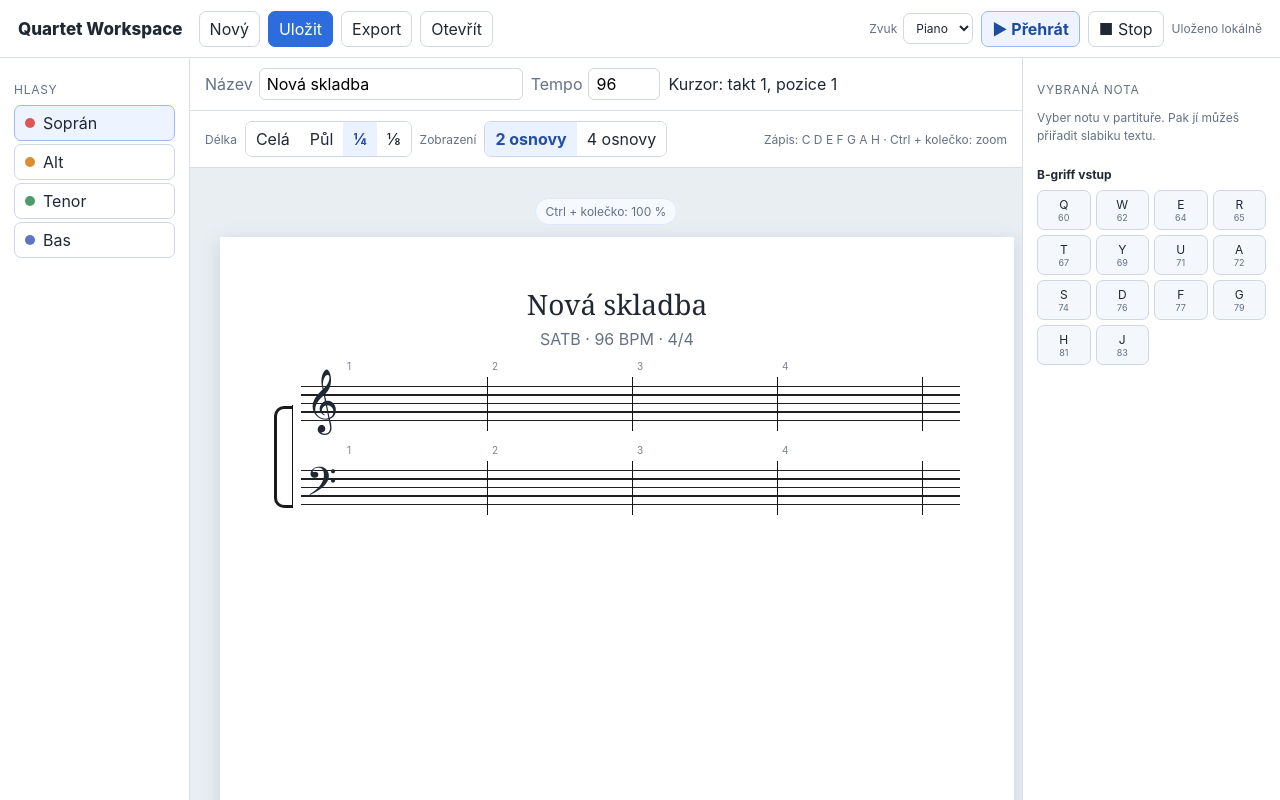
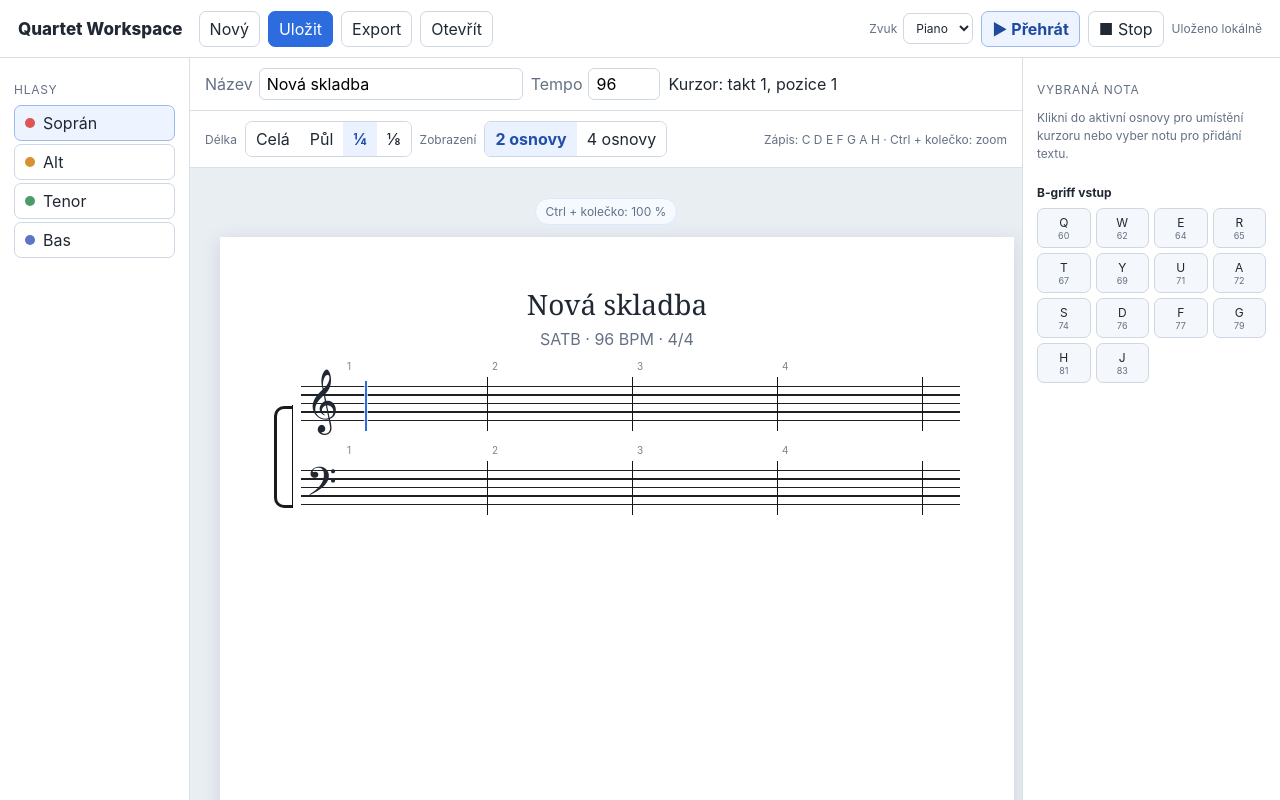
Before and after one commit to ladaknotek/columba_palumbus, a React (Vite) app: page / in a window 1280 px wide. Shown: the top 800 px of the page. Built offline with nearby package versions, Linux system fonts and the light colour scheme.

Commit message:
add cursor placement

```diff
--- a/src/app/App.tsx
+++ b/src/app/App.tsx
@@ -1,8 +1,11 @@
 import { useEffect, useMemo, useRef, useState } from 'react';
 
 import {
+  advanceCursor,
   createEmptyProject,
   defaultMidiForVoice,
+  getCursorAfterLastVoiceEvent,
+  type CursorPosition,
   type Duration,
   type NoteEvent,
   type ScoreProject,
@@ -25,7 +28,7 @@ import {
   saveProject,
 } from '../features/projects/projectStorage';
 
-const SLOT_COUNT = 4;
+const SYSTEM_MEASURES = 4;
 
 export function App() {
   const [project, setProject] = useState<ScoreProject>(
@@ -34,7 +37,10 @@ export function App() {
 
   const [activeVoice, setActiveVoice] = useState<VoiceId>('s');
   const [duration, setDuration] = useState<Duration>('quarter');
-  const [cursor, setCursor] = useState({ measure: 0, slot: 0 });
+  const [cursor, setCursor] = useState<CursorPosition>({
+    measure: 0,
+    slot: 0,
+  });
   const [selectedEventId, setSelectedEventId] = useState<string | null>(null);
   const [playingEventId, setPlayingEventId] = useState<string | null>(null);
   const [status, setStatus] = useState('Připraveno');
@@ -43,7 +49,17 @@ export function App() {
   const fileInputRef = useRef<HTMLInputElement>(null);
   const playbackRef = useRef(new PlaybackEngine());
 
-  // Autosave se zpozděním: při rychlém zápisu neukládáme po každém stisku zvlášť.
+  /**
+   * Při prvním otevření existujícího projektu nezačínáme vždy na taktu 1.
+   * Výchozí hlas je soprán, proto kurzor přesuneme za poslední sopránovou notu.
+   */
+  useEffect(() => {
+    moveCursorToVoiceEnd('s');
+    // Úmyslně jen při prvním načtení aplikace.
+    // eslint-disable-next-line react-hooks/exhaustive-deps
+  }, []);
+
+  // Autosave se zpožděním: při rychlém zápisu neukládáme po každém stisku zvlášť.
   useEffect(() => {
     const timer = window.setTimeout(() => {
       saveProject(project);
@@ -95,9 +111,58 @@ export function App() {
     }));
   }
 
+  function requiredMeasureCount(measure: number): number {
+    return Math.max(
+      SYSTEM_MEASURES,
+      (Math.floor(measure / SYSTEM_MEASURES) + 1) * SYSTEM_MEASURES,
+    );
+  }
+
+  /**
+   * Kurzor může být hned za posledním existujícím taktem.
+   * V tom případě rovnou vytvoříme další systém, aby byl kurzor viditelný
+   * a šlo do něj okamžitě psát.
+   */
+  function ensureCursorIsVisible(position: CursorPosition) {
+    const minimumMeasureCount = requiredMeasureCount(position.measure);
+
+    setProject((current) => {
+      if (current.measureCount >= minimumMeasureCount) {
+        return current;
+      }
+
+      return {
+        ...current,
+        measureCount: minimumMeasureCount,
+        updatedAt: new Date().toISOString(),
+      };
+    });
+  }
+
+  function setInsertionCursor(position: CursorPosition) {
+    setCursor(position);
+    setSelectedEventId(null);
+    ensureCursorIsVisible(position);
+  }
+
+  function moveCursorToVoiceEnd(voiceId: VoiceId) {
+    const position = getCursorAfterLastVoiceEvent(project.events, voiceId);
+    setCursor(position);
+    ensureCursorIsVisible(position);
+  }
+
+  /**
+   * Přepnutí hlasu nikdy nepřebírá kurzor z předchozího hlasu.
+   * Každý hlas má vlastní logickou „pracovní pozici“ za svou poslední notou.
+   */
+  function activateVoice(voiceId: VoiceId) {
+    setActiveVoice(voiceId);
+    setSelectedEventId(null);
+    moveCursorToVoiceEnd(voiceId);
+  }
+
   function insertNote(midi: number) {
     const id = crypto.randomUUID();
-
     const event: NoteEvent = {
       id,
       voiceId: activeVoice,
@@ -107,8 +172,12 @@ export function App() {
       duration,
     };
 
+    const nextCursor = advanceCursor(cursor, duration);
+    const minimumMeasureCount = requiredMeasureCount(nextCursor.measure);
+
     updateProject((current) => ({
       ...current,
+      measureCount: Math.max(current.measureCount, minimumMeasureCount),
       events: [
         ...current.events.filter(
           (existing) => !(
@@ -123,7 +192,7 @@ export function App() {
 
     setSelectedEventId(id);
 
-    // Nově: okamžitá zvuková odezva při zápisu noty.
+    // Okamžitá zvuková odezva při zápisu noty.
     playbackRef.current.previewNote({
       midi,
       duration,
@@ -131,35 +200,18 @@ export function App() {
       soundStyle: project.playbackSound,
     });
 
-    advanceCursor();
-  }
-
-  function advanceCursor() {
-    setCursor((current) => {
-      const nextSlot = current.slot + 1;
-
-      if (nextSlot < SLOT_COUNT) {
-        return { ...current, slot: nextSlot };
-      }
-
-      const nextMeasure = current.measure + 1;
-
-      if (nextMeasure >= project.measureCount) {
-        updateProject((score) => ({
-          ...score,
-          measureCount: score.measureCount + 4,
-        }));
-      }
-
-      return { measure: nextMeasure, slot: 0 };
-    });
+    setCursor(nextCursor);
   }
 
   function deleteSelectedOrLast() {
     const target = selectedEventId
-      ?? [...project.events]
+      ? project.events.find((event) => event.id === selectedEventId)
+      : [...project.events]
         .filter((item) => item.voiceId === activeVoice)
-        .at(-1)?.id;
+        .sort((left, right) => (
+          right.measure - left.measure || right.slot - left.slot
+        ))
+        .at(0);
 
     if (!target) {
       return;
@@ -167,9 +219,11 @@ export function App() {
 
     updateProject((current) => ({
       ...current,
-      events: current.events.filter((event) => event.id !== target),
+      events: current.events.filter((event) => event.id !== target.id),
     }));
 
+    // Po Backspace je přirozené pokračovat přesně na uvolněném místě.
+    setCursor({ measure: target.measure, slot: target.slot });
     setSelectedEventId(null);
   }
 
@@ -178,6 +232,15 @@ export function App() {
     [project.events, selectedEventId],
   );
 
+  function selectEvent(event: NoteEvent) {
+    setSelectedEventId(event.id);
+    setActiveVoice(event.voiceId);
+
+    // Kliknutí na notu je výběr pro text a vlastnosti, ne příkaz k přepsání.
+    // Zápis dál pokračuje za poslední notou stejného hlasu.
+    moveCursorToVoiceEnd(event.voiceId);
+  }
+
   function changeLyric(value: string) {
     if (!selectedEventId) {
       return;
@@ -185,11 +248,11 @@ export function App() {
 
     updateProject((current) => ({
       ...current,
-      events: current.events.map((event) =>
+      events: current.events.map((event) => (
         event.id === selectedEventId
           ? { ...event, lyric: value || undefined }
-          : event,
-      ),
+          : event
+      )),
     }));
   }
 
@@ -208,6 +271,7 @@ export function App() {
 
     playbackRef.current.stop();
     setProject(createEmptyProject());
+    setActiveVoice('s');
     setCursor({ measure: 0, slot: 0 });
     setSelectedEventId(null);
     setPlayingEventId(null);
@@ -217,7 +281,21 @@ export function App() {
     readProjectFile(file)
       .then((loaded) => {
         playbackRef.current.stop();
-        setProject(loaded);
+
+        const firstCursor = getCursorAfterLastVoiceEvent(
+          loaded.events,
+          activeVoice,
+        );
+
+        setProject({
+          ...loaded,
+          measureCount: Math.max(
+            loaded.measureCount,
+            requiredMeasureCount(firstCursor.measure),
+          ),
+        });
+        setCursor(firstCursor);
+        setSelectedEventId(null);
         setPlayingEventId(null);
         setStatus('Projekt otevřen');
       })
@@ -293,11 +371,10 @@ export function App() {
         <span className="status">{status}</span>
       </header>
 
-      {/* Přesně tři přímé položky gridu: levý panel, editor, pravý panel. */}
       <div className="workspace">
         <VoicePanel
           activeVoice={activeVoice}
-          onVoiceChange={setActiveVoice}
+          onVoiceChange={activateVoice}
         />
 
         <main className="editor-main">
@@ -318,7 +395,7 @@ export function App() {
                 min="30"
                 max="300"
                 value={project.tempo}
-                onChange={(event) =>
+                onChange={(event) => (
                   updateProject((current) => ({
                     ...current,
                     tempo: Math.max(
@@ -326,7 +403,7 @@ export function App() {
                       Math.min(300, Number(event.target.value) || 96),
                     ),
                   }))
-                }
+                )}
               />
             </label>
 
@@ -339,12 +416,12 @@ export function App() {
             duration={duration}
             layoutMode={project.layoutMode}
             onDurationChange={setDuration}
-            onLayoutChange={(layoutMode) =>
+            onLayoutChange={(layoutMode) => (
               updateProject((current) => ({
                 ...current,
                 layoutMode,
               }))
-            }
+            )}
           />
 
           <div
@@ -356,15 +433,15 @@ export function App() {
 
               event.preventDefault();
 
-              setZoom((current) =>
+              setZoom((current) => (
                 Math.max(
                   0.55,
                   Math.min(
                     1.85,
                     current + (event.deltaY < 0 ? 0.1 : -0.1),
                   ),
-                ),
-              );
+                )
+              ));
             }}
           >
             <div className="zoom-hint">
@@ -378,12 +455,11 @@ export function App() {
               <ScoreRenderer
                 project={project}
                 activeVoice={activeVoice}
+                cursor={cursor}
                 selectedEventId={selectedEventId}
                 playingEventId={playingEventId}
-                onSelectEvent={(event) => {
-                  setSelectedEventId(event.id);
-                  setActiveVoice(event.voiceId);
-                }}
+                onSelectEvent={selectEvent}
+                onCursorChange={setInsertionCursor}
               />
             </div>
           </div>
@@ -416,14 +492,14 @@ export function App() {
                 onClick={() => {
                   updateProject((current) => ({
                     ...current,
-                    events: current.events.map((event) =>
+                    events: current.events.map((event) => (
                       event.id === selectedEvent.id
                         ? {
                             ...event,
                             midi: defaultMidiForVoice(event.voiceId),
                           }
-                        : event,
-                    ),
+                        : event
+                    )),
                   }));
                 }}
               >
@@ -432,7 +508,8 @@ export function App() {
             </>
           ) : (
             <p className="muted">
-              Vyber notu v partituře. Pak jí můžeš přiřadit slabiku textu.
+              Klikni do aktivní osnovy pro umístění kurzoru nebo vyber notu
+              pro přidání textu.
             </p>
           )}
 
--- a/src/domain/score.ts
+++ b/src/domain/score.ts
@@ -1,15 +1,18 @@
 export type VoiceId = 's' | 'a' | 't' | 'b';
-
 export type LayoutMode = 'two-staves' | 'four-staves';
-
 export type Duration = 'whole' | 'half' | 'quarter' | 'eighth';
+export type SoundStyle = 'piano' | 'vocal';
 
 /**
- * Zatím jsou oba zvuky syntetizované přímo přes Web Audio API.
- * Piano má krátký perkusivní náběh; vokál je měkký, filtry upravený syntetický tón.
- * Skutečné samply / SoundFonty půjdou později přidat bez změny notového modelu.
+ * Aktuální editor používá v každém 4/4 taktu čtyři zapisovací pozice.
+ * Později to nahradíme jemnější tickovou mřížkou pro osminy, trioly apod.
  */
-export type SoundStyle = 'piano' | 'vocal';
+export const SLOTS_PER_MEASURE = 4;
+
+export interface CursorPosition {
+  measure: number;
+  slot: number;
+}
 
 export interface NoteEvent {
   id: string;
@@ -27,10 +30,7 @@ export interface ScoreProject {
   title: string;
   tempo: number;
   layoutMode: LayoutMode;
-
-  /** Uloží se do localStorage i do exportovaného .quartet.json. */
   playbackSound: SoundStyle;
-
   measureCount: number;
   events: NoteEvent[];
   updatedAt: string;
@@ -62,15 +62,9 @@ export function createEmptyProject(): ScoreProject {
 }
 
 export function defaultMidiForVoice(voiceId: VoiceId): number {
-  return {
-    s: 72,
-    a: 67,
-    t: 60,
-    b: 52,
-  }[voiceId];
+  return { s: 72, a: 67, t: 60, b: 52 }[voiceId];
 }
 
-/** Převádí notovou hodnotu na počet dob ve 4/4. */
 export function durationToBeats(duration: Duration): number {
   return {
     whole: 4,
@@ -79,3 +73,58 @@ export function durationToBeats(duration: Duration): number {
     eighth: 0.5,
   }[duration];
 }
+
+/**
+ * Kolik pozic aktuální čtyřdílné mřížky zabere nota.
+ * Osmina je zatím dočasně jedna pozice, protože editor dosud neumí
+ * polohu „mezi dobami“. To vyřeší budoucí přechod na tickovou mřížku.
+ */
+export function durationToSlots(duration: Duration): number {
+  return {
+    whole: 4,
+    half: 2,
+    quarter: 1,
+    eighth: 1,
+  }[duration];
+}
+
+export function advanceCursor(
+  position: CursorPosition,
+  duration: Duration = 'quarter',
+): CursorPosition {
+  const absoluteSlot =
+    position.measure * SLOTS_PER_MEASURE
+    + position.slot
+    + durationToSlots(duration);
+
+  return {
+    measure: Math.floor(absoluteSlot / SLOTS_PER_MEASURE),
+    slot: absoluteSlot % SLOTS_PER_MEASURE,
+  };
+}
+
+/**
+ * Vrátí první rozumnou pozici pro další zápis konkrétního hlasu.
+ * Hledá skutečný konec noty, ne jen její začátek, takže půlová a celá
+ * nota posunou kurzor dál než čtvrťová.
+ */
+export function getCursorAfterLastVoiceEvent(
+  events: NoteEvent[],
+  voiceId: VoiceId,
+): CursorPosition {
+  const voiceEvents = events.filter((event) => event.voiceId === voiceId);
+
+  if (voiceEvents.length === 0) {
+    return { measure: 0, slot: 0 };
+  }
+
+  return voiceEvents
+    .map((event) => advanceCursor(
+      { measure: event.measure, slot: event.slot },
+      event.duration,
+    ))
+    .sort((left, right) => (
+      left.measure - right.measure || left.slot - right.slot
+    ))
+    .at(-1) ?? { measure: 0, slot: 0 };
+}
--- a/src/features/editor/ScoreRenderer.tsx
+++ b/src/features/editor/ScoreRenderer.tsx
@@ -1,23 +1,49 @@
-import type { LayoutMode, NoteEvent, ScoreProject, VoiceId } from '../../domain/score';
-import { VOICES } from '../../domain/score';
+import type { MouseEvent } from 'react';
+
+import type {
+  CursorPosition,
+  LayoutMode,
+  NoteEvent,
+  ScoreProject,
+  VoiceId,
+} from '../../domain/score';
+import { SLOTS_PER_MEASURE, VOICES } from '../../domain/score';
 
 interface Props {
   project: ScoreProject;
   activeVoice: VoiceId;
+  cursor: CursorPosition;
   selectedEventId: string | null;
   playingEventId: string | null;
   onSelectEvent: (event: NoteEvent) => void;
+  onCursorChange: (position: CursorPosition) => void;
 }
 
 const SYSTEM_MEASURES = 4;
 const MEASURE_WIDTH = 145;
+const STAFF_CONTENT_LEFT = 42;
+const NOTE_OFFSET_IN_MEASURE = 22;
+const SLOT_STEP = 28;
 
-export function ScoreRenderer({ project, activeVoice, selectedEventId, playingEventId, onSelectEvent }: Props) {
-  const systems = Array.from({ length: Math.ceil(project.measureCount / SYSTEM_MEASURES) }, (_, index) => index);
+export function ScoreRenderer({
+  project,
+  activeVoice,
+  cursor,
+  selectedEventId,
+  playingEventId,
+  onSelectEvent,
+  onCursorChange,
+}: Props) {
+  const systems = Array.from(
+    { length: Math.ceil(project.measureCount / SYSTEM_MEASURES) },
+    (_, index) => index,
+  );
+
   return (
     <div className="paper-page">
       <h1>{project.title}</h1>
       <p className="page-meta">SATB · {project.tempo} BPM · 4/4</p>
+
       <div className="score-systems">
         {systems.map((systemIndex) => (
           <ScoreSystem
@@ -25,9 +51,11 @@ export function ScoreRenderer({ project, activeVoice, selectedEventId, playingEv
             project={project}
             startMeasure={systemIndex * SYSTEM_MEASURES}
             activeVoice={activeVoice}
+            cursor={cursor}
             selectedEventId={selectedEventId}
             playingEventId={playingEventId}
             onSelectEvent={onSelectEvent}
+            onCursorChange={onCursorChange}
           />
         ))}
       </div>
@@ -35,53 +63,176 @@ export function ScoreRenderer({ project, activeVoice, selectedEventId, playingEv
   );
 }
 
-function ScoreSystem({ project, startMeasure, activeVoice, selectedEventId, playingEventId, onSelectEvent }: Props & { startMeasure: number }) {
-  const rowVoiceGroups: VoiceId[][] = project.layoutMode === 'two-staves' ? [['s', 'a'], ['t', 'b']] : [['s'], ['a'], ['t'], ['b']];
-  const measures = Array.from({ length: Math.min(SYSTEM_MEASURES, project.measureCount - startMeasure) }, (_, index) => startMeasure + index);
+function ScoreSystem({
+  project,
+  startMeasure,
+  activeVoice,
+  cursor,
+  selectedEventId,
+  playingEventId,
+  onSelectEvent,
+  onCursorChange,
+}: Props & { startMeasure: number }) {
+  const rowVoiceGroups: VoiceId[][] = project.layoutMode === 'two-staves'
+    ? [['s', 'a'], ['t', 'b']]
+    : [['s'], ['a'], ['t'], ['b']];
+
+  const measures = Array.from(
+    {
+      length: Math.min(
+        SYSTEM_MEASURES,
+        project.measureCount - startMeasure,
+      ),
+    },
+    (_, index) => startMeasure + index,
+  );
 
   return (
     <section className={`score-system ${project.layoutMode}`}>
       <div className="system-bracket" />
       <div className="system-connector" />
-      {rowVoiceGroups.map((voiceIds, rowIndex) => (
+
+      {rowVoiceGroups.map((voiceIds, rowIndex) => {
+        const isActiveStaff = voiceIds.includes(activeVoice);
+        const isBassStaff = rowIndex >= Math.ceil(rowVoiceGroups.length / 2);
+        const cursorIsInThisSystem =
+          isActiveStaff
+          && cursor.measure >= startMeasure
+          && cursor.measure < startMeasure + measures.length;
+
+        return (
           <div className="staff-row" key={voiceIds.join('-')}>
             <FiveLineStaff />
-          <div className={`clef ${rowIndex >= Math.ceil(rowVoiceGroups.length / 2) ? 'bass-clef' : ''}`}>
-            {rowIndex >= Math.ceil(rowVoiceGroups.length / 2) ? '𝄢' : '𝄞'}
+
+            <div className={`clef ${isBassStaff ? 'bass-clef' : ''}`}>
+              {isBassStaff ? '𝄢' : '𝄞'}
             </div>
+
             {measures.map((measure, localIndex) => (
-            <div className="measure" style={{ left: 42 + localIndex * MEASURE_WIDTH }} key={measure}>
-              <span className="measure-number">{measure + 1}</span>
-            </div>
+              <MeasureTarget
+                key={measure}
+                measure={measure}
+                localIndex={localIndex}
+                isActiveStaff={isActiveStaff}
+                onCursorChange={onCursorChange}
+              />
             ))}
-          {voiceIds.flatMap((voiceId) => project.events.filter((event) => event.voiceId === voiceId && event.measure >= startMeasure && event.measure < startMeasure + SYSTEM_MEASURES)
+
+            {voiceIds.flatMap((voiceId) => (
+              project.events
+                .filter((event) => (
+                  event.voiceId === voiceId
+                  && event.measure >= startMeasure
+                  && event.measure < startMeasure + SYSTEM_MEASURES
+                ))
                 .map((event) => (
                   <NoteGlyph
                     key={event.id}
                     event={event}
                     voiceId={voiceId}
-                left={42 + (event.measure - startMeasure) * MEASURE_WIDTH + 22 + event.slot * 28}
+                    left={getSlotLeft(
+                      event.measure - startMeasure,
+                      event.slot,
+                    )}
                     selected={event.id === selectedEventId}
                     playing={event.id === playingEventId}
                     activeVoice={voiceId === activeVoice}
                     onClick={() => onSelectEvent(event)}
                   />
-            )))}
+                ))
+            ))}
+
+            {cursorIsInThisSystem && (
+              <div
+                className="score-cursor"
+                style={{
+                  left: getSlotLeft(
+                    cursor.measure - startMeasure,
+                    cursor.slot,
+                  ),
+                }}
+                aria-label={`Kurzor: takt ${cursor.measure + 1}, pozice ${cursor.slot + 1}`}
+              />
+            )}
           </div>
-      ))}
+        );
+      })}
     </section>
   );
 }
 
-function FiveLineStaff() {
-  return <div className="staff-lines" aria-hidden="true">{Array.from({ length: 5 }, (_, index) => <span key={index} />)}</div>;
+function MeasureTarget({
+  measure,
+  localIndex,
+  isActiveStaff,
+  onCursorChange,
+}: {
+  measure: number;
+  localIndex: number;
+  isActiveStaff: boolean;
+  onCursorChange: (position: CursorPosition) => void;
+}) {
+  function handleClick(event: MouseEvent<HTMLDivElement>) {
+    if (!isActiveStaff) {
+      return;
     }
 
-function NoteGlyph({ event, voiceId, left, selected, playing, activeVoice, onClick }: {
-  event: NoteEvent; voiceId: VoiceId; left: number; selected: boolean; playing: boolean; activeVoice: boolean; onClick: () => void;
+    const rect = event.currentTarget.getBoundingClientRect();
+    const horizontalOffset = event.clientX - rect.left;
+    const slotWidth = MEASURE_WIDTH / SLOTS_PER_MEASURE;
+    const slot = Math.max(
+      0,
+      Math.min(
+        SLOTS_PER_MEASURE - 1,
+        Math.floor(horizontalOffset / slotWidth),
+      ),
+    );
+
+    onCursorChange({ measure, slot });
+  }
+
+  return (
+    <div
+      className={`measure ${isActiveStaff ? 'cursor-target' : ''}`}
+      style={{ left: STAFF_CONTENT_LEFT + localIndex * MEASURE_WIDTH }}
+      onClick={isActiveStaff ? handleClick : undefined}
+      title={isActiveStaff
+        ? 'Kliknutím nastavíš místo dalšího zápisu.'
+        : undefined}
+    >
+      <span className="measure-number">{measure + 1}</span>
+    </div>
+  );
+}
+
+function FiveLineStaff() {
+  return (
+    <div className="staff-lines" aria-hidden="true">
+      {Array.from({ length: 5 }, (_, index) => <span key={index} />)}
+    </div>
+  );
+}
+
+function NoteGlyph({
+  event,
+  voiceId,
+  left,
+  selected,
+  playing,
+  activeVoice,
+  onClick,
+}: {
+  event: NoteEvent;
+  voiceId: VoiceId;
+  left: number;
+  selected: boolean;
+  playing: boolean;
+  activeVoice: boolean;
+  onClick: () => void;
 }) {
   const down = voiceId === 'a' || voiceId === 'b';
   const top = pitchToTop(event.midi, voiceId);
+
   return (
     <button
       type="button"
@@ -97,7 +248,22 @@ function NoteGlyph({ event, voiceId, left, selected, playing, activeVoice, onCli
   );
 }
 
+function getSlotLeft(localMeasureIndex: number, slot: number): number {
+  return (
+    STAFF_CONTENT_LEFT
+    + localMeasureIndex * MEASURE_WIDTH
+    + NOTE_OFFSET_IN_MEASURE
+    + slot * SLOT_STEP
+  );
+}
+
 function pitchToTop(midi: number, voiceId: VoiceId): number {
-  const bases: Record<VoiceId, number> = { s: 49, a: 50, t: 51, b: 51 };
+  const bases: Record<VoiceId, number> = {
+    s: 49,
+    a: 50,
+    t: 51,
+    b: 51,
+  };
+
   return bases[voiceId] - (midi - 60) * 2.1;
 }
--- a/src/styles/app.css
+++ b/src/styles/app.css
@@ -441,3 +441,30 @@ button.primary {
   .toolbar-tip { display: none; }
   .sound-style-label span { display: none; }
 }
+
+/* Vkládací kurzor a klikací rytmická mřížka v aktivní osnově. */
+.measure.cursor-target {
+  cursor: crosshair;
+}
+
+.measure.cursor-target::before {
+  content: '';
+  position: absolute;
+  inset: 0;
+  background: transparent;
+  transition: background-color .12s ease;
+}
+
+.measure.cursor-target:hover::before {
+  background: rgb(45 108 223 / 7%);
+}
+
+.score-cursor {
+  position: absolute;
+  top: 4px;
+  height: 50px;
+  border-left: 2px solid #2d6cdf;
+  box-shadow: 0 0 0 1px rgb(255 255 255 / 75%);
+  pointer-events: none;
+  z-index: 4;
+}
```
Lines whose indentation alone changed are shown as unchanged.
